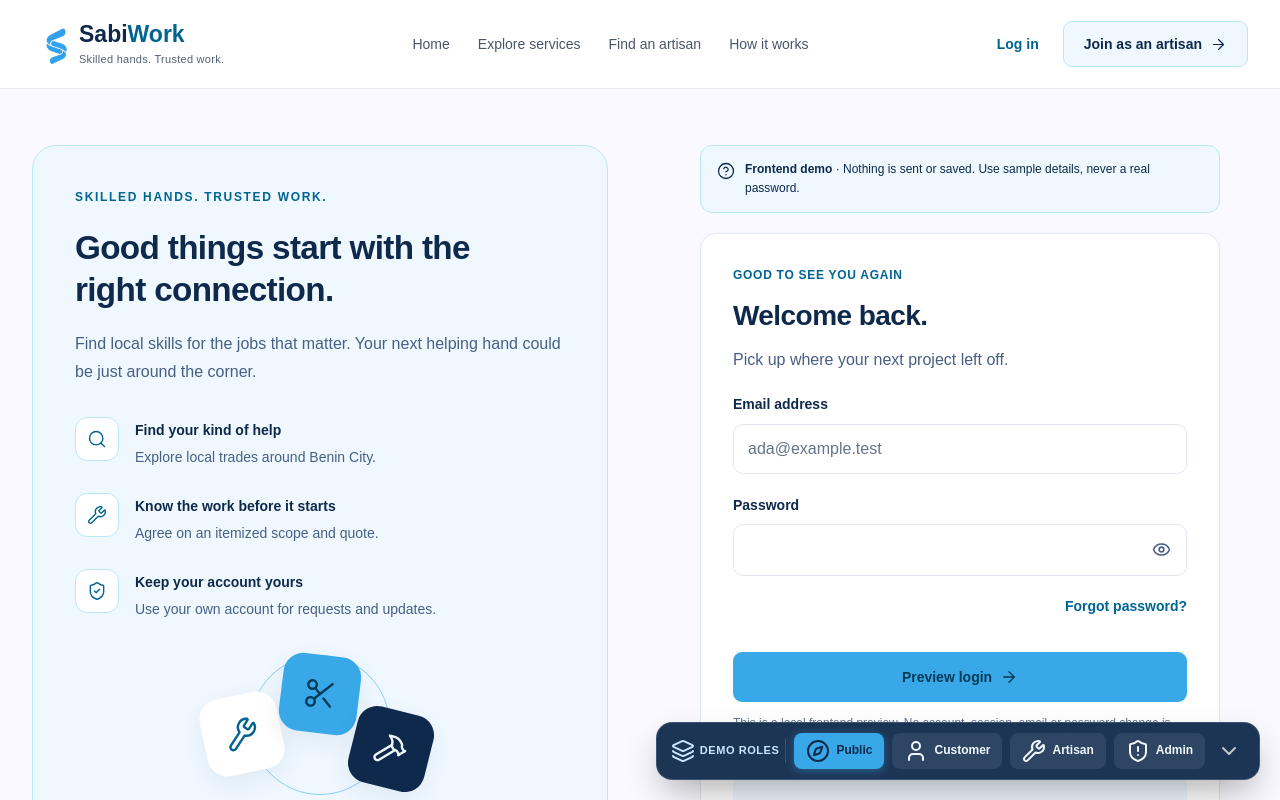
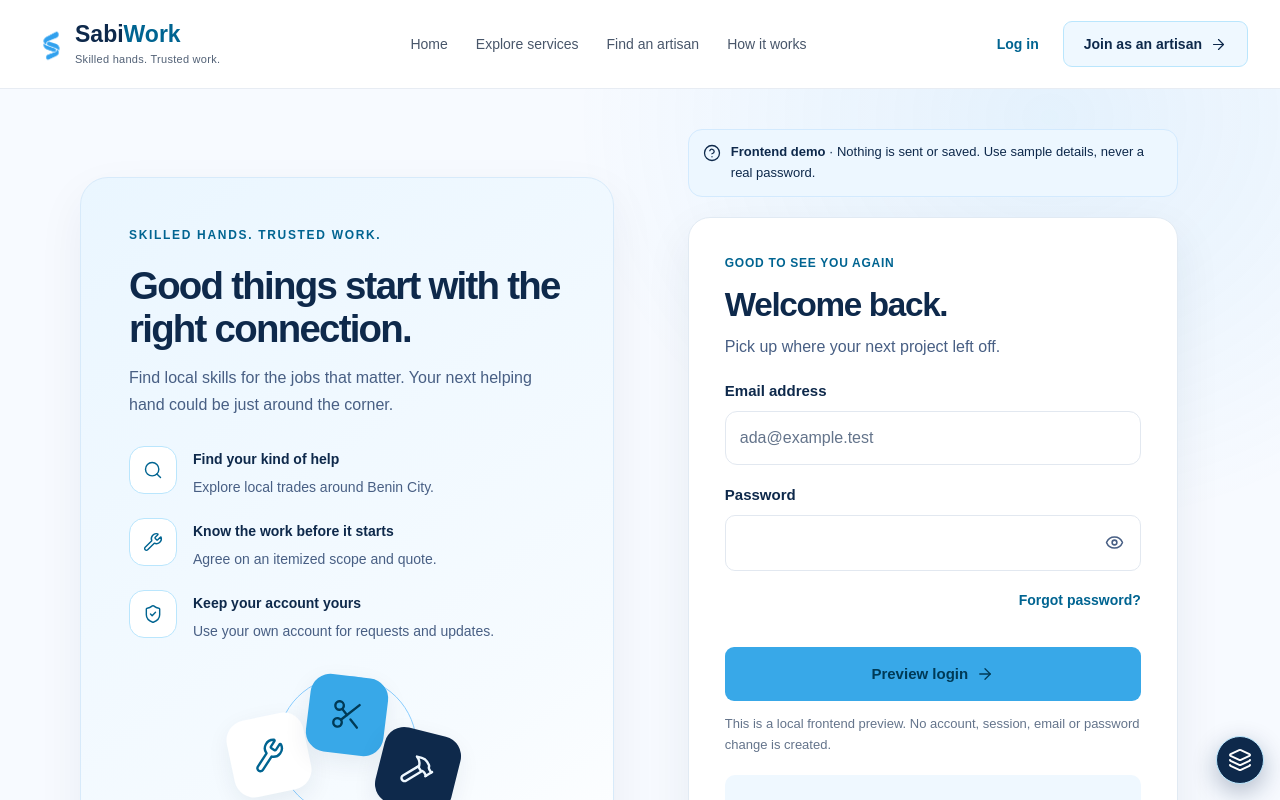
Before and after one commit to itseghosime/sabiwork, a Next.js app: page /login in a window 1280 px wide. Shown: the top 800 px of the page. Built offline with nearby package versions, Linux system fonts and the light colour scheme; a web font is replaced by a local one.

Commit message:
fix(ui): remove duplicate shell and refine account flows

```diff
--- a/src/app/(accounts)/accounts.css
+++ b/src/app/(accounts)/accounts.css
@@ -1,28 +1,33 @@
 /* Route-scoped account styles: the approved public homepage is unchanged. */
 .auth-page {
-  background: #f9f9ff;
-  padding: 56px 0 72px;
+  background:
+    radial-gradient(ellipse at 82% 3%, rgb(56 168 232 / 10%), transparent 32%),
+    #f7faff;
+  padding: 40px 0 64px;
 }
 .auth-grid {
   display: grid;
   grid-template-columns: 1fr 1fr;
-  gap: clamp(32px, 5vw, 80px);
-  align-items: start;
+  gap: clamp(28px, 4vw, 64px);
+  align-items: center;
+  max-width: 1120px;
 }
 .auth-story {
   position: relative;
-  padding: 42px;
-  background: #eff8ff;
-  border: 1px solid #bae6fd;
-  border-radius: 24px;
+  padding: clamp(28px, 4vw, 48px);
+  background: linear-gradient(145deg, #eaf6ff 0%, #f6fbff 72%, #fff 100%);
+  border: 1px solid #d7eafa;
+  border-radius: 28px;
   overflow: hidden;
+  box-shadow: 0 18px 48px rgb(14 41 75 / 6%);
 }
 .auth-story h2 {
-  max-width: 440px;
-  margin: 20px 0;
-  font-size: clamp(28px, 2.6vw, 36px);
-  line-height: 1.25;
-  letter-spacing: -0.02em;
+  max-width: 460px;
+  margin: 18px 0 14px;
+  font-size: clamp(32px, 3vw, 44px);
+  line-height: 1.12;
+  letter-spacing: -0.045em;
+  color: #0e294b;
 }
 .auth-story > p:not(.eyebrow) {
   font-size: 16px;
@@ -33,8 +38,8 @@
   list-style: none;
   padding: 0;
   display: grid;
-  gap: 24px;
-  margin-top: 32px;
+  gap: 20px;
+  margin-top: 28px;
 }
 .auth-story li {
   display: flex;
@@ -42,14 +47,14 @@
   align-items: flex-start;
 }
 .auth-story li > span {
-  width: 44px;
-  height: 44px;
+  width: 48px;
+  height: 48px;
   display: grid;
   place-items: center;
   flex-shrink: 0;
   background: white;
   border: 1px solid #bae6fd;
-  border-radius: 12px;
+  border-radius: 15px;
   color: #006491;
 }
 .auth-story li strong {
@@ -112,7 +117,7 @@
 }
 .auth-form-column {
   min-width: 0;
-  max-width: 520px;
+  max-width: 490px;
   width: 100%;
   justify-self: center;
 }
@@ -120,11 +125,11 @@
   display: flex;
   align-items: flex-start;
   gap: 10px;
-  padding: 14px 16px;
-  background: #eff8ff;
-  border: 1px solid #bae6fd;
+  padding: 12px 14px;
+  background: #edf7ff;
+  border: 1px solid #d3eafe;
   color: #0e294b;
-  border-radius: 12px;
+  border-radius: 14px;
   margin-bottom: 20px;
 }
 .auth-demo-notice svg {
@@ -132,23 +137,23 @@
   margin-top: 2px;
 }
 .auth-demo-notice p {
-  font-size: 12px;
+  font-size: 13px;
   line-height: 1.6;
   margin: 0;
 }
 .auth-card {
-  padding: 32px;
-  border-radius: 16px;
-  border: 1px solid #e2e8f0;
+  padding: clamp(24px, 3vw, 36px);
+  border-radius: 22px;
+  border: 1px solid #e1eaf3;
   background: white;
-  box-shadow: 0 2px 6px #0e294b06;
+  box-shadow: 0 18px 48px rgb(14 41 75 / 7%);
   animation: auth-enter 0.35s ease-out both;
 }
 .auth-card h1 {
-  font-size: 28px;
-  line-height: 1.3;
-  letter-spacing: -0.02em;
-  margin: 12px 0;
+  font-size: clamp(28px, 2.6vw, 34px);
+  line-height: 1.16;
+  letter-spacing: -0.04em;
+  margin: 10px 0;
   color: #0e294b;
 }
 .auth-intro,
@@ -163,10 +168,10 @@
   letter-spacing: 0.06em;
 }
 .auth-field {
-  margin-top: 20px;
+  margin-top: 18px;
 }
 .auth-field label {
-  font-size: 14px;
+  font-size: 15px;
   font-weight: 600;
   color: #0e294b;
   display: block;
@@ -175,11 +180,11 @@
 .auth-field input {
   display: block;
   width: 100%;
-  height: 50px;
+  height: 54px;
   min-width: 0;
   padding: 12px 14px;
   border: 1px solid #e2e8f0;
-  border-radius: 10px;
+  border-radius: 12px;
   background: #fff;
   color: #111827;
   font: inherit;
@@ -238,7 +243,7 @@
   border: 1px solid #bae6fd;
   background: #eff8ff;
   margin-top: 24px;
-  font-size: 12px;
+  font-size: 14px;
   display: grid;
   gap: 8px;
 }
@@ -247,6 +252,16 @@
   display: flex;
   align-items: center;
   gap: 8px;
+}
+.auth-role-choice p {
+  margin: 0;
+  color: #526176;
+  line-height: 1.5;
+}
+.auth-role-choice .auth-role-link {
+  width: fit-content;
+  font-size: 14px;
+  font-weight: 650;
 }
 .auth-role-choice a {
   min-height: 44px;
@@ -267,12 +282,12 @@
 }
 .auth-card .auth-submit {
   width: 100%;
-  min-height: 50px;
+  min-height: 54px;
   margin-top: 24px;
-  font-size: 14px;
+  font-size: 15px;
   padding: 12px 14px;
   gap: 8px;
-  white-space: nowrap;
+  white-space: normal;
   flex-shrink: 0;
 }
 .auth-submit:disabled {
@@ -280,7 +295,7 @@
   opacity: 0.65;
 }
 .auth-fineprint {
-  font-size: 12px;
+  font-size: 13px;
   line-height: 1.65;
   color: #64748b;
   margin: 12px 0 0;
@@ -294,7 +309,7 @@
   align-items: center;
   justify-content: center;
   gap: 4px;
-  font-size: 14px;
+  font-size: 15px;
   color: #485f84;
 }
 .auth-text-button {
@@ -470,12 +485,15 @@
   }
 }
 @media (max-width: 639px) {
+  .auth-page {
+    padding: 22px 0 40px;
+  }
   .auth-grid {
     gap: 24px;
   }
   .auth-story {
-    padding: 24px;
-    border-radius: 16px;
+    padding: 22px;
+    border-radius: 20px;
   }
   .auth-story h2 {
     font-size: 24px;
@@ -485,12 +503,14 @@
   }
   .auth-card {
     padding: 24px 20px;
+    border-radius: 18px;
   }
   .auth-card h1 {
     font-size: 24px;
   }
   .auth-card .auth-submit {
     padding-inline: 10px;
+    min-height: 52px;
   }
   .auth-card .eyebrow {
     font-size: 11px;
--- a/src/app/globals.css
+++ b/src/app/globals.css
@@ -266,16 +266,18 @@ h3 {
   color: var(--muted);
 }
 .brand-mark {
-  width: 42px;
-  height: 48px;
-  overflow: visible;
-  display: block;
+  width: 38px;
+  height: 42px;
+  overflow: hidden;
+  display: grid;
+  place-items: center;
   position: relative;
+  flex: 0 0 38px;
 }
 .brand-mark img {
   position: static;
-  width: 48px;
-  height: 48px;
+  width: 100%;
+  height: 100%;
   object-fit: contain;
 }
 .desktop-nav,
@@ -2984,9 +2986,9 @@ button:not(:disabled):hover .lucide-arrow-right,
 /* Interactive Floating Role Navigator */
 .sabi-role-dock {
   position: fixed;
-  bottom: 20px;
-  right: 20px;
-  z-index: 999;
+  bottom: calc(16px + env(safe-area-inset-bottom));
+  right: max(16px, env(safe-area-inset-right));
+  z-index: 40;
   font-family: var(--body);
 }
 
@@ -2996,8 +2998,8 @@ button:not(:disabled):hover .lucide-arrow-right,
   -webkit-backdrop-filter: blur(16px);
   border: 1px solid rgba(255, 255, 255, 0.15);
   border-radius: 16px;
-  padding: 10px 14px;
-  box-shadow: 0 16px 36px -8px rgba(0, 0, 0, 0.35);
+  padding: 10px;
+  box-shadow: 0 12px 32px -8px rgba(14, 41, 75, 0.28);
   display: flex;
   align-items: center;
   gap: 8px;
@@ -3052,6 +3054,9 @@ button:not(:disabled):hover .lucide-arrow-right,
   align-items: center;
   justify-content: center;
   border-radius: 6px;
+  min-width: 36px;
+  min-height: 36px;
+  cursor: pointer;
 }
 
 .sabi-role-dock-toggle:hover {
@@ -3063,11 +3068,14 @@ button:not(:disabled):hover .lucide-arrow-right,
   background: var(--navy, #0e294b);
   border: 1px solid var(--accent-border, #bae6fd);
   color: white;
-  padding: 8px 14px;
+  width: 48px;
+  height: 48px;
+  padding: 0;
+  justify-content: center;
   border-radius: 9999px;
   display: inline-flex;
   align-items: center;
-  gap: 8px;
+  gap: 0;
   font-size: 12px;
   font-weight: 600;
   box-shadow: 0 8px 24px rgba(14, 41, 75, 0.3);
@@ -3082,9 +3090,9 @@ button:not(:disabled):hover .lucide-arrow-right,
 
 @media (max-width: 640px) {
   .sabi-role-dock {
-    bottom: 12px;
-    right: 12px;
-    left: 12px;
+    bottom: calc(12px + env(safe-area-inset-bottom));
+    right: max(12px, env(safe-area-inset-right));
+    left: auto;
   }
   .sabi-role-dock-panel {
     flex-wrap: wrap;
@@ -3097,6 +3105,9 @@ button:not(:disabled):hover .lucide-arrow-right,
     padding-bottom: 6px;
     margin-bottom: 4px;
     justify-content: center;
+  }
+  .sabi-role-dock-link {
+    min-height: 40px;
   }
 }
 
--- a/src/components/role-navigator.tsx
+++ b/src/components/role-navigator.tsx
@@ -10,11 +10,13 @@ import {
   ShieldAlert,
   ChevronDown,
   Layers,
+  ChevronUp,
 } from "lucide-react";
 
 export function RoleNavigator() {
   const pathname = usePathname();
-  const [collapsed, setCollapsed] = useState(false);
+  // Keep the demo switcher out of the way until someone asks for it.
+  const [collapsed, setCollapsed] = useState(true);
 
   // Determine current active role from pathname
   const isCustomer =
@@ -29,22 +31,22 @@ export function RoleNavigator() {
 
   if (collapsed) {
     return (
-      <div className="sabi-role-dock" aria-label="Demo Role Switcher">
+      <div className="sabi-role-dock" aria-label="Demo role switcher">
         <button
           type="button"
           onClick={() => setCollapsed(false)}
           className="sabi-role-dock-collapsed-btn"
           aria-label="Expand demo role switcher"
         >
-          <Layers className="w-4 h-4 text-sky-400" />
-          <span>Switch Role / Portal</span>
+          <Layers className="w-5 h-5" aria-hidden="true" />
+          <span className="sr-only">Open demo role switcher</span>
         </button>
       </div>
     );
   }
 
   return (
-    <div className="sabi-role-dock" aria-label="Demo Role Switcher">
+    <div className="sabi-role-dock" aria-label="Demo role switcher">
       <div className="sabi-role-dock-panel" role="region" aria-label="Interactive Portal Switcher">
         <div className="sabi-role-dock-title">
           <Layers className="w-3.5 h-3.5 text-sky-400" />
@@ -94,7 +96,7 @@ export function RoleNavigator() {
           title="Minimize switcher"
           aria-label="Minimize switcher"
         >
-          <ChevronDown className="w-4 h-4" />
+          <ChevronUp className="w-4 h-4" />
         </button>
       </div>
     </div>
--- a/src/features/accounts/account-form.tsx
+++ b/src/features/accounts/account-form.tsx
@@ -283,7 +283,10 @@ export function AccountForm({
           <span>
             <Icon name="home" size={18} /> I’m looking for an artisan
           </span>
-          <p>Artisan registration will be available soon.</p>
+          <p>Choose the artisan path if you want to offer your skills.</p>
+          <Link href="/signup/artisan" className="auth-role-link">
+            Join as an artisan <Icon name="arrow" size={16} />
+          </Link>
         </div>
       )}
       <form ref={form} onSubmit={submit} noValidate aria-busy={pending}>
--- a/src/features/verification/screens.tsx
+++ b/src/features/verification/screens.tsx
@@ -25,7 +25,6 @@ import {
   Filter,
 } from "lucide-react";
 import { WorkspaceShell } from "@/components/workspace-shell";
-import { PublicShell } from "@/components/public-shell";
 import {
   type VerificationDossier,
   getVerificationDossiers,
@@ -166,7 +165,6 @@ export function ArtisanSignupScreen() {
   };
 
   return (
-    <PublicShell>
       <div className="sabi-verif-container">
         <div className="sabi-wizard-card">
           {/* Header */}
@@ -548,7 +546,6 @@ export function ArtisanSignupScreen() {
           </div>
         </div>
       </div>
-    </PublicShell>
   );
 }
 
```
Also changed, not shown: src/features/verification/verification.css (+11 -11 lines).
